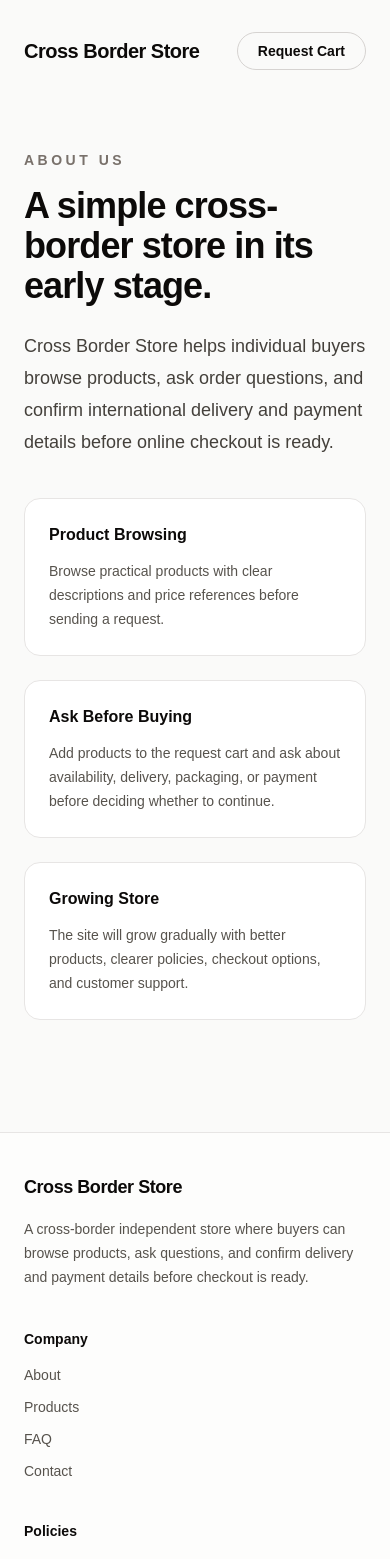
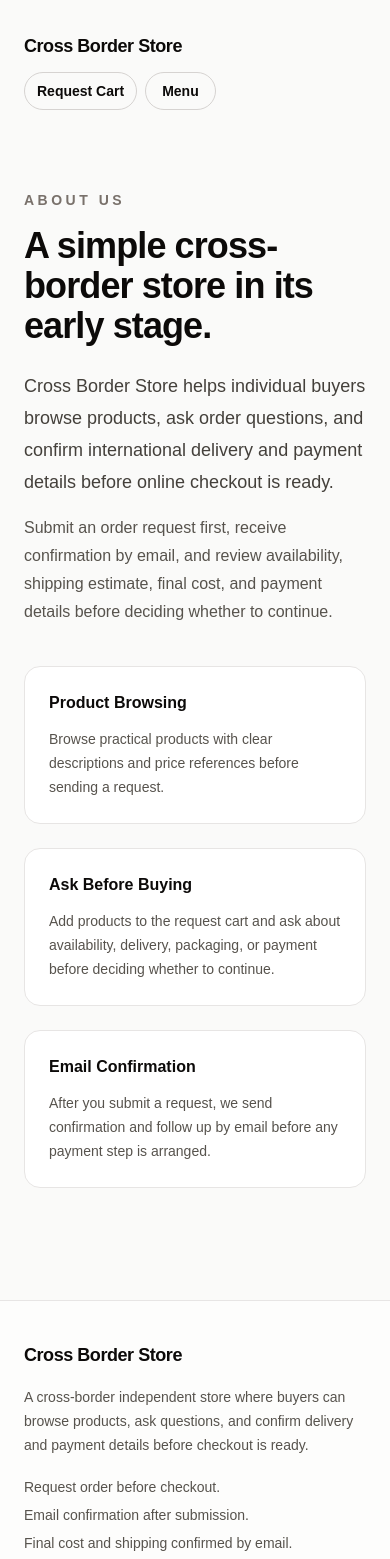
Before and after one commit to wcnm0308-oss/cross-border-store, a Next.js app: page /about in a window 390 px wide. Shown: the top 1559 px of the page. Built offline with nearby package versions, Linux system fonts and the light colour scheme.

Commit message:
Improve mobile navigation and request trust copy

```diff
--- a/app/about/page.tsx
+++ b/app/about/page.tsx
@@ -13,6 +13,11 @@ export default function AboutPage() {
         Cross Border Store helps individual buyers browse products, ask order
         questions, and confirm international delivery and payment details before
         online checkout is ready.
+      </p>
+      <p className="mt-4 text-base leading-7 text-stone-600">
+        Submit an order request first, receive confirmation by email, and review
+        availability, shipping estimate, final cost, and payment details before
+        deciding whether to continue.
       </p>
 
       <div className="mt-10 grid gap-6 md:grid-cols-3">
@@ -33,10 +38,10 @@ export default function AboutPage() {
         </div>
 
         <div className="rounded-2xl border border-stone-200 bg-white p-6">
-          <h2 className="font-semibold text-stone-950">Growing Store</h2>
+          <h2 className="font-semibold text-stone-950">Email Confirmation</h2>
           <p className="mt-3 text-sm leading-6 text-stone-600">
-            The site will grow gradually with better products, clearer policies,
-            checkout options, and customer support.
+            After you submit a request, we send confirmation and follow up by
+            email before any payment step is arranged.
           </p>
         </div>
       </div>
--- a/app/contact/page.tsx
+++ b/app/contact/page.tsx
@@ -147,6 +147,11 @@ export default function ContactPage() {
                 This is a request, not a paid order. We will confirm
                 availability, final cost, shipping, and payment details by
                 email.
+              </p>
+              <p className="mt-3 text-sm leading-6 text-stone-600">
+                No payment is required before confirmation. After submitting,
+                you receive an email confirmation and can decide whether to
+                continue.
               </p>
             </div>
           </div>
@@ -302,7 +307,8 @@ export default function ContactPage() {
                   aria-live="polite"
                   className="rounded-2xl bg-green-50 px-4 py-3 text-sm font-semibold leading-6 text-green-700"
                 >
-                  Your order request has been sent. We will reply by email.
+                  Your order request has been sent. We will reply by email with
+                  availability, shipping, final cost, and payment details.
                 </div>
               )}
 
@@ -318,7 +324,8 @@ export default function ContactPage() {
               <p className="text-xs leading-5 text-stone-500">
                 Your request will be saved for reply. If your request cart
                 contains products, the selected items and price reference will
-                also be submitted together.
+                also be submitted together. This request does not require
+                payment before email confirmation.
               </p>
             </div>
           </form>
--- a/app/faq/page.tsx
+++ b/app/faq/page.tsx
@@ -7,7 +7,12 @@ const faqs = [
   {
     question: "Why do I need to submit a request instead of checkout now?",
     answer:
-      "Online checkout is not ready yet. You can submit a request so we can confirm availability, delivery, final cost, and payment details before you order.",
+      "Online checkout is not ready yet. You can submit a request so we can confirm availability, delivery, final cost, and payment details before you decide whether to continue.",
+  },
+  {
+    question: "Do I need to pay when submitting an order request?",
+    answer:
+      "No. Submitting an order request is not a paid order. No payment is required before we confirm the details by email.",
   },
   {
     question: "Can I ask about shipping before payment?",
@@ -23,6 +28,11 @@ const faqs = [
     question: "How will I receive the final price?",
     answer:
       "After you submit a request, we review the products, quantity, destination country, and shipping needs, then reply by email with the next step.",
+  },
+  {
+    question: "Will I receive a confirmation email?",
+    answer:
+      "Yes. After submission, we send a confirmation email with your request summary, then follow up by email about availability, shipping, final cost, and payment details.",
   },
 ];
 
--- a/components/Footer.tsx
+++ b/components/Footer.tsx
@@ -27,6 +27,11 @@ export default function Footer() {
             ask questions, and confirm delivery and payment details before
             checkout is ready.
           </p>
+          <div className="mt-5 grid gap-2 text-sm text-stone-600">
+            <p>Request order before checkout.</p>
+            <p>Email confirmation after submission.</p>
+            <p>Final cost and shipping confirmed by email.</p>
+          </div>
         </div>
 
         <div>
--- a/components/Header.tsx
+++ b/components/Header.tsx
@@ -22,9 +22,18 @@ const navItems = [
   { href: "/inquiry", label: "Request Order" },
 ];
 
+const mobileNavItems = [
+  { href: "/products", label: "Products" },
+  { href: "/cart", label: "Request Cart" },
+  { href: "/inquiry", label: "Request Order" },
+  { href: "/about", label: "About" },
+  { href: "/faq", label: "FAQ" },
+];
+
 export default function Header() {
   const pathname = usePathname();
   const [cartCount, setCartCount] = useState(0);
+  const [isMobileMenuOpen, setIsMobileMenuOpen] = useState(false);
 
   function updateCartCount() {
     try {
@@ -43,6 +52,7 @@ export default function Header() {
 
   useEffect(() => {
     updateCartCount();
+    setIsMobileMenuOpen(false);
   }, [pathname]);
 
   useEffect(() => {
@@ -59,38 +69,41 @@ export default function Header() {
     };
   }, []);
 
+  function isNavItemActive(href: string) {
+    if (href === "/products") {
+      return pathname.startsWith("/products");
+    }
+
+    return pathname === href;
+  }
+
   return (
-    <header className="flex items-center justify-between gap-6">
-      <Link href="/" className="shrink-0 text-xl font-bold tracking-tight">
+    <header className="grid gap-4">
+      <div className="flex flex-wrap items-center justify-between gap-3">
+        <Link href="/" className="shrink-0 text-lg font-bold tracking-tight sm:text-xl">
           Cross Border Store
         </Link>
 
         <nav className="hidden items-center gap-6 text-sm font-semibold text-stone-600 md:flex">
-        {navItems.map((item) => {
-          const isActive =
-            item.href === "/products"
-              ? pathname.startsWith("/products")
-              : pathname === item.href;
-
-          return (
+          {navItems.map((item) => (
             <Link
               key={item.href}
               href={item.href}
               className={
-                isActive
+                isNavItemActive(item.href)
                   ? "text-stone-950"
                   : "hover:text-stone-950"
               }
             >
               {item.label}
             </Link>
-          );
-        })}
+          ))}
         </nav>
 
+        <div className="flex shrink-0 items-center gap-2">
           <Link
             href="/cart"
-        className="shrink-0 rounded-full border border-stone-300 px-5 py-2 text-sm font-semibold hover:bg-white"
+            className="rounded-full border border-stone-300 px-3 py-2 text-sm font-semibold hover:bg-white sm:px-5"
           >
             Request Cart
             {cartCount > 0 && (
@@ -99,6 +112,44 @@ export default function Header() {
               </span>
             )}
           </Link>
+
+          <button
+            type="button"
+            aria-expanded={isMobileMenuOpen}
+            aria-controls="mobile-site-nav"
+            onClick={() => setIsMobileMenuOpen((current) => !current)}
+            className="rounded-full border border-stone-300 px-4 py-2 text-sm font-semibold hover:bg-white md:hidden"
+          >
+            {isMobileMenuOpen ? "Close" : "Menu"}
+          </button>
+        </div>
+      </div>
+
+      {isMobileMenuOpen && (
+        <nav
+          id="mobile-site-nav"
+          className="grid gap-2 rounded-3xl border border-stone-200 bg-white p-3 text-sm font-semibold text-stone-700 shadow-sm md:hidden"
+        >
+          {mobileNavItems.map((item) => (
+            <Link
+              key={item.href}
+              href={item.href}
+              className={`rounded-2xl px-4 py-3 ${
+                isNavItemActive(item.href)
+                  ? "bg-stone-950 text-white"
+                  : "hover:bg-stone-50 hover:text-stone-950"
+              }`}
+            >
+              {item.label}
+              {item.href === "/cart" && cartCount > 0 && (
+                <span className="ml-2 rounded-full bg-stone-100 px-2 py-0.5 text-xs text-stone-950">
+                  {cartCount}
+                </span>
+              )}
+            </Link>
+          ))}
+        </nav>
+      )}
     </header>
   );
 }
```
Lines whose indentation alone changed are shown as unchanged.
